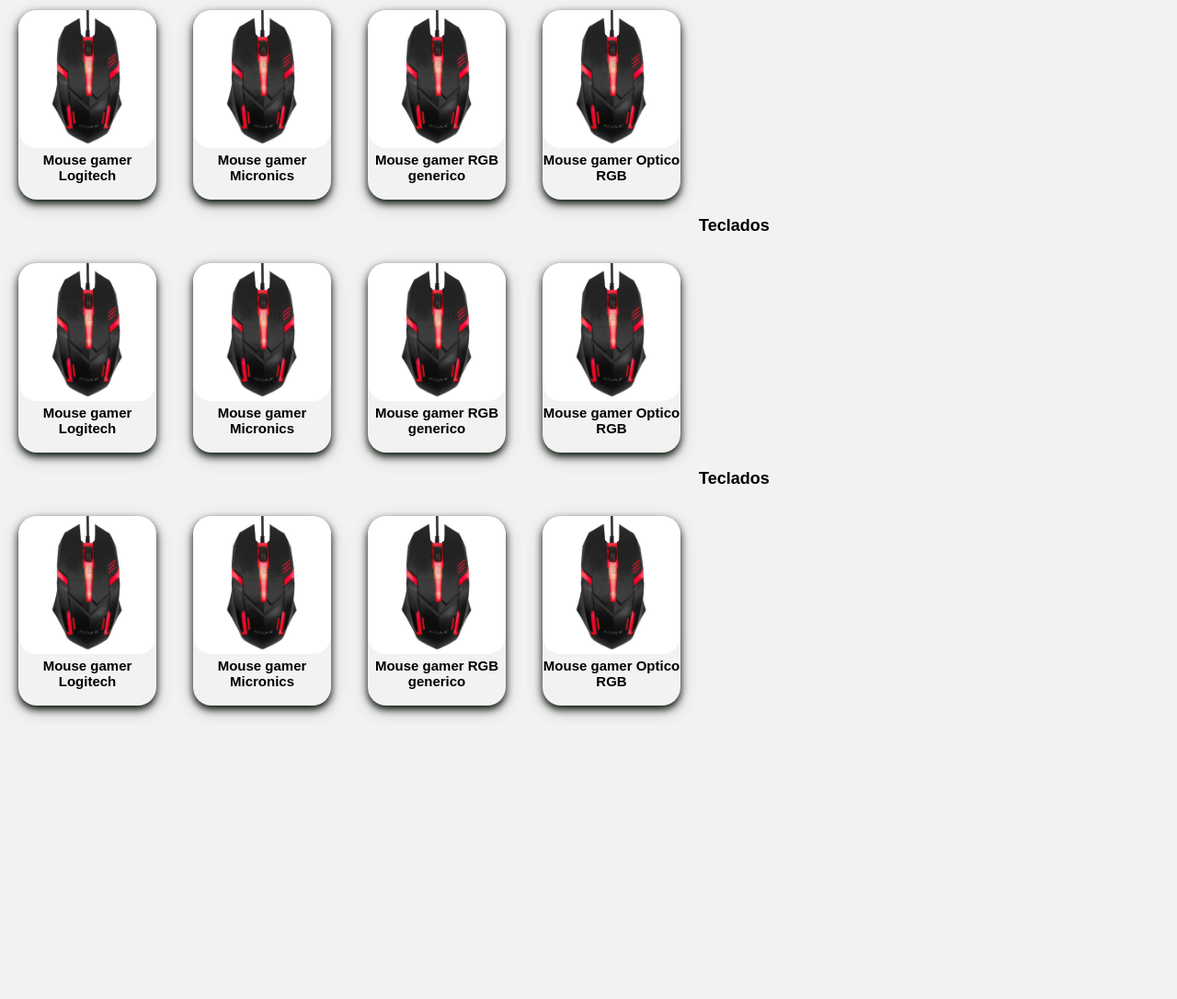
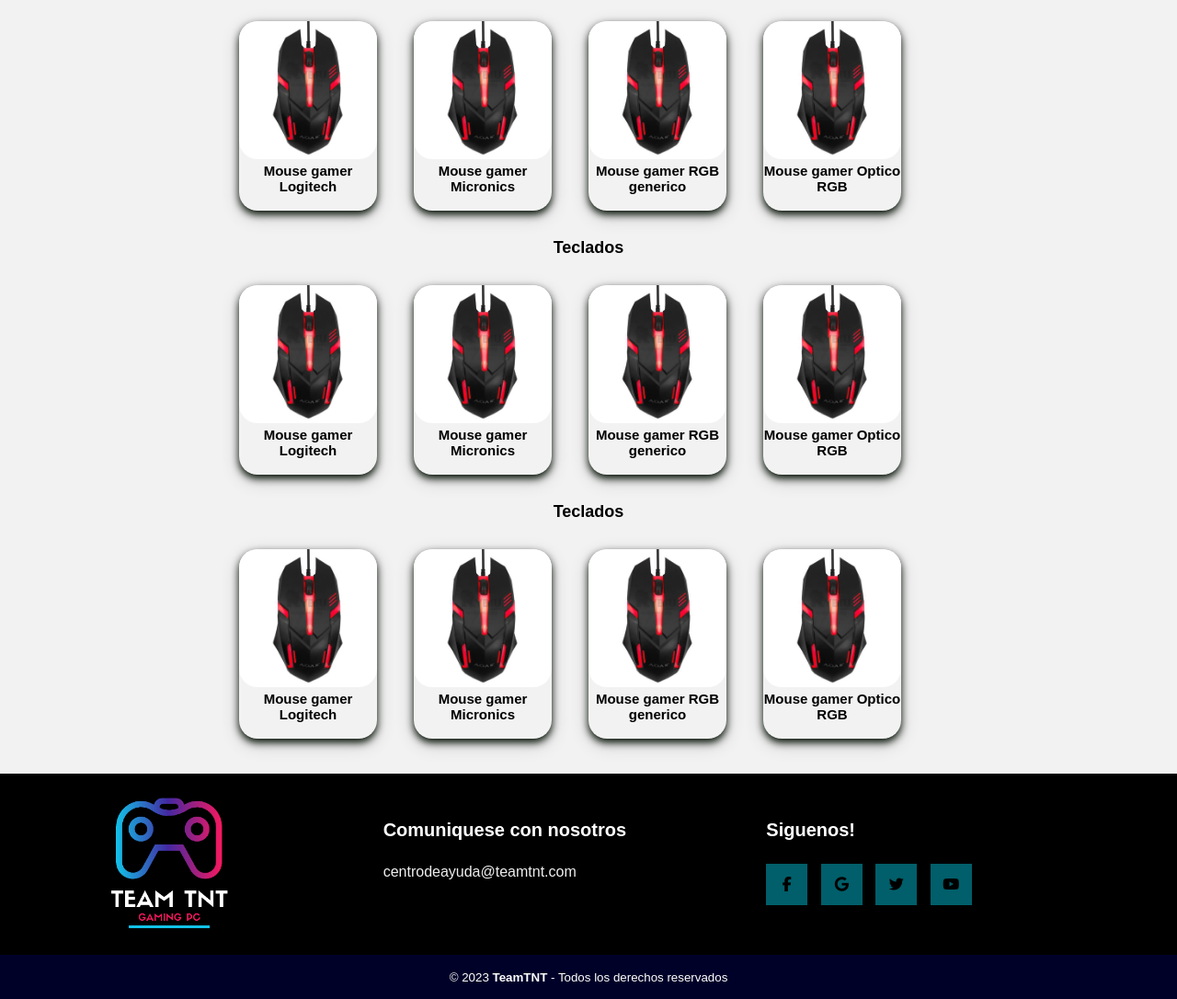
Before and after one commit to 72467573/TeamTNT_pagina, a plain HTML site: page productos.html in a window 1280 px wide. Shown: the part 395-1481 px from the top of the page at 92% size. Before the commit the page ends 1182 px from the top, so only its background shows below. Drawn offline with Linux system fonts and the light colour scheme.

Commit message:
Pie de pagina
Tambien mejorando la interfaz visual

```diff
--- a/css/productos/productos.css
+++ b/css/productos/productos.css
@@ -52,10 +52,21 @@
 h1{
 	font-size: 18px;
 	margin: 10px;
+	text-align: center;
 }
 
 
 /*Para la galería de imagenes*/
+.contenedor2{
+    max-width: 800px;
+    margin:auto;
+    display: flex;
+	align-items: center;
+}
+.galeria{
+    text-align: center;
+    margin: 10px;
+}
 
 .product:hover {
 	background-color: #f5f5f5; /* Color de fondo cuando se pasa el mouse */
@@ -89,3 +100,69 @@
 	margin: 0;
     font-size: 15px;
 }
+
+div.h1{
+	text-align: center;
+}
+
+
+/*=======================PIE DE PAGINA=============================*/
+.pie-pagina{
+	width: 100%;
+	background-color: #000000;
+
+}
+.pie-pagina .grupo1{
+	width: 100%;
+	max-width: 1200px;
+	margin: 0;
+	display: grid;
+	grid-template-columns: repeat(3, 1fr);
+	grid-gap: 50px;
+	padding: 45px, 0px;
+}
+.pie-pagina .grupo1 .box figure{
+	width: 100%;
+	height: 100%;
+	display: flex;
+	justify-content: center;
+	align-items: center;
+
+}
+.pie-pagina .grupo1 .box figure img{
+	margin-top: 25px;
+	width: 150px;
+	margin-bottom: 25px;
+}
+.pie-pagina .grupo1 .box h2{
+	color: #fff;
+	margin-bottom: 25px;
+	font-size: 20px;
+	margin-top: 50px;
+}
+.pie-pagina .grupo1 .box p{
+	color: #efefef;
+	margin-bottom: 10px;
+}
+
+.pie-pagina .grupo1 .red-social a{
+	display: inline-block;
+	text-decoration: none;
+	width: 45px;
+	height: 45px;
+	line-height: 45px;
+	color: #000000;
+	margin-right: 10px;
+	background-color: rgb(0, 95, 106);
+	text-align: center;
+	transition: all 300ms ease;
+}
+.pie-pagina .grupo1 .red-social a:hover{
+	color:rgb(255, 255, 255);
+}
+.pie-pagina .grupo2{
+	background-color: #000129;
+	padding: 15px 10px;
+	text-align: center;
+	color: #fff;
+}
--- a/productos.html
+++ b/productos.html
@@ -5,6 +5,9 @@
     <meta name="viewport" content="width=device-width, initial-scale=1.0">
     <title>productos</title>
     <link rel="stylesheet" href="css/productos/productos.css">
+	<!--====================ESTO ES IMPORTANTE PARA EL PIE DE PAGINA======================-->
+	<script src="https://kit.fontawesome.com/c5ae1557dd.js" crossorigin="anonymous"></script>
+	<!--====================================================================================-->
 </head>
 <body>
     <header>
@@ -20,6 +23,7 @@
 	</header>
 	<br>
 	<h1>Mouse gamer</h1>
+	<div class="contenedor2">
 	<div class="galeria">
 		<div class="foto">
 			<a href="#">
@@ -64,8 +68,9 @@
             <br>
 		</div>
 	</div>
-	<br><br><br><br><br><br><br><br><br><br><br><br><br>
+</div>
 	<h1>Tarjetas graficas</h1>
+<div class="contenedor2">
 	<div class="galeria">
 		<div class="foto">
 			<a href="#">
@@ -110,8 +115,9 @@
             <br>
 		</div>
 	</div>
-	<br><br><br><br><br><br><br><br><br><br><br><br><br>
+</div>
 	<h1>Teclados</h1>
+	<div class="contenedor2">
 	<div class="galeria">
 		<div class="foto">
 			<a href="#">
@@ -156,8 +162,9 @@
             <br>
 		</div>
 	</div>
-	<br><br><br><br><br><br><br><br><br><br><br><br><br>
+</div>
 	<h1>Teclados</h1>
+	<div class="contenedor2">
 	<div class="galeria">
 		<div class="foto">
 			<a href="#">
@@ -202,6 +209,36 @@
             <br>
 		</div>
 	</div>
+</div>
 <br>
+<!--==================== AQUI VIENE EL PIEDE DE PAGINA============-->
+
+<footer class="pie-pagina">
+	<div class="grupo1">
+		<div class="box">
+			<figure>
+				<a href="#">
+					<img src="img/Logo.png" alt="logo_teamTNT">
+				</a>
+			</figure>
+		</div>
+		<div class="box">
+			<h2>Comuniquese con nosotros</h2>
+			<p>centrodeayuda@teamtnt.com</p>
+		</div>
+		<div class="box">
+			<h2>Siguenos!</h2>
+				<div class="red-social">
+				<a href="#" class="fa fa-facebook"></a>
+				<a href="#" class="fa fa-google"></a>
+				<a href="#" class="fa fa-twitter"></a>
+				<a href="#" class="fa fa-youtube"></a>
+				</div>
+		</div>
+	</div>
+	<div class="grupo2">
+		<small> &copy; 2023 <b>TeamTNT</b> - Todos los derechos reservados</small>
+	</div>
+</footer>
 </body>
 </html>
```
